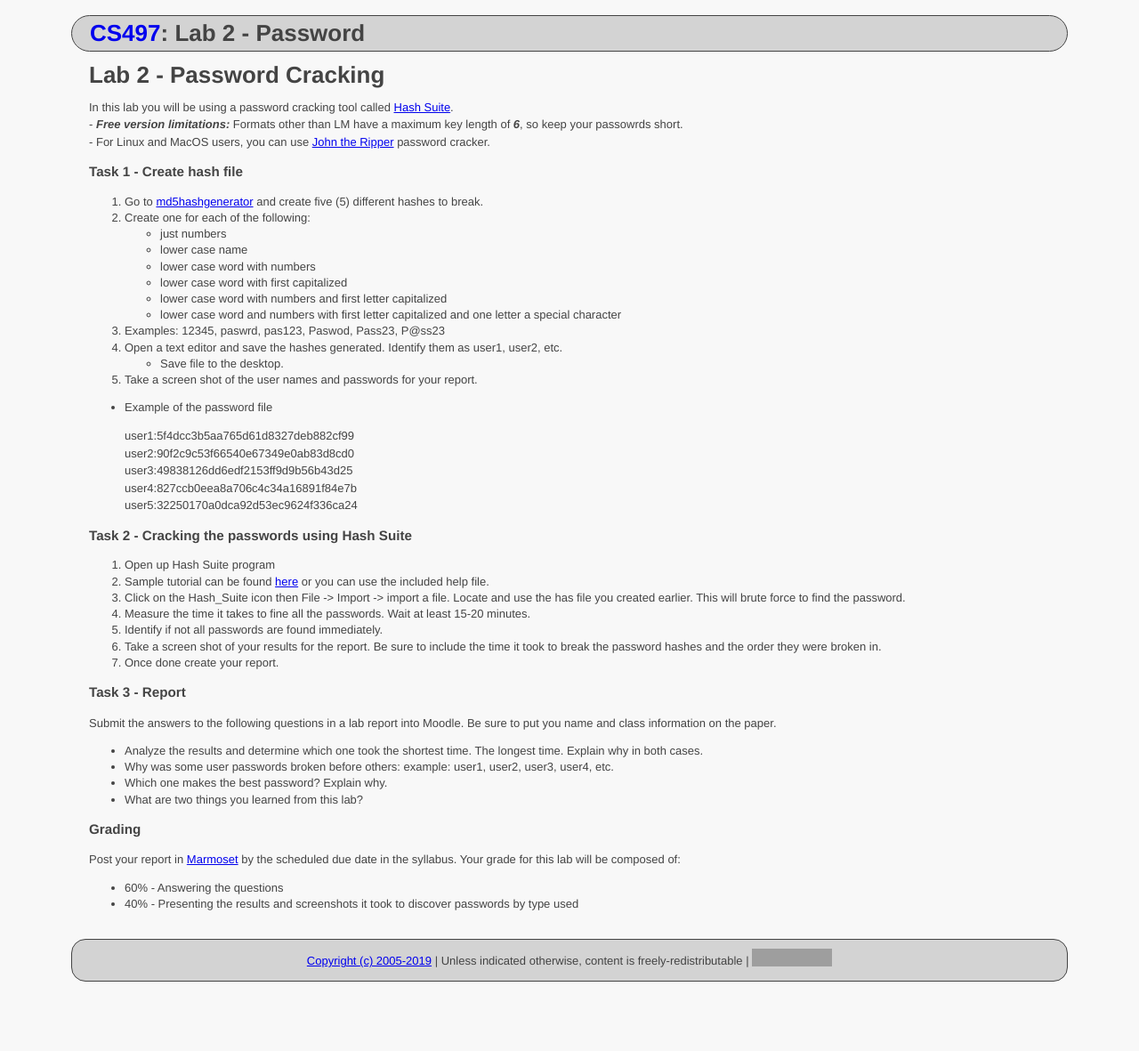
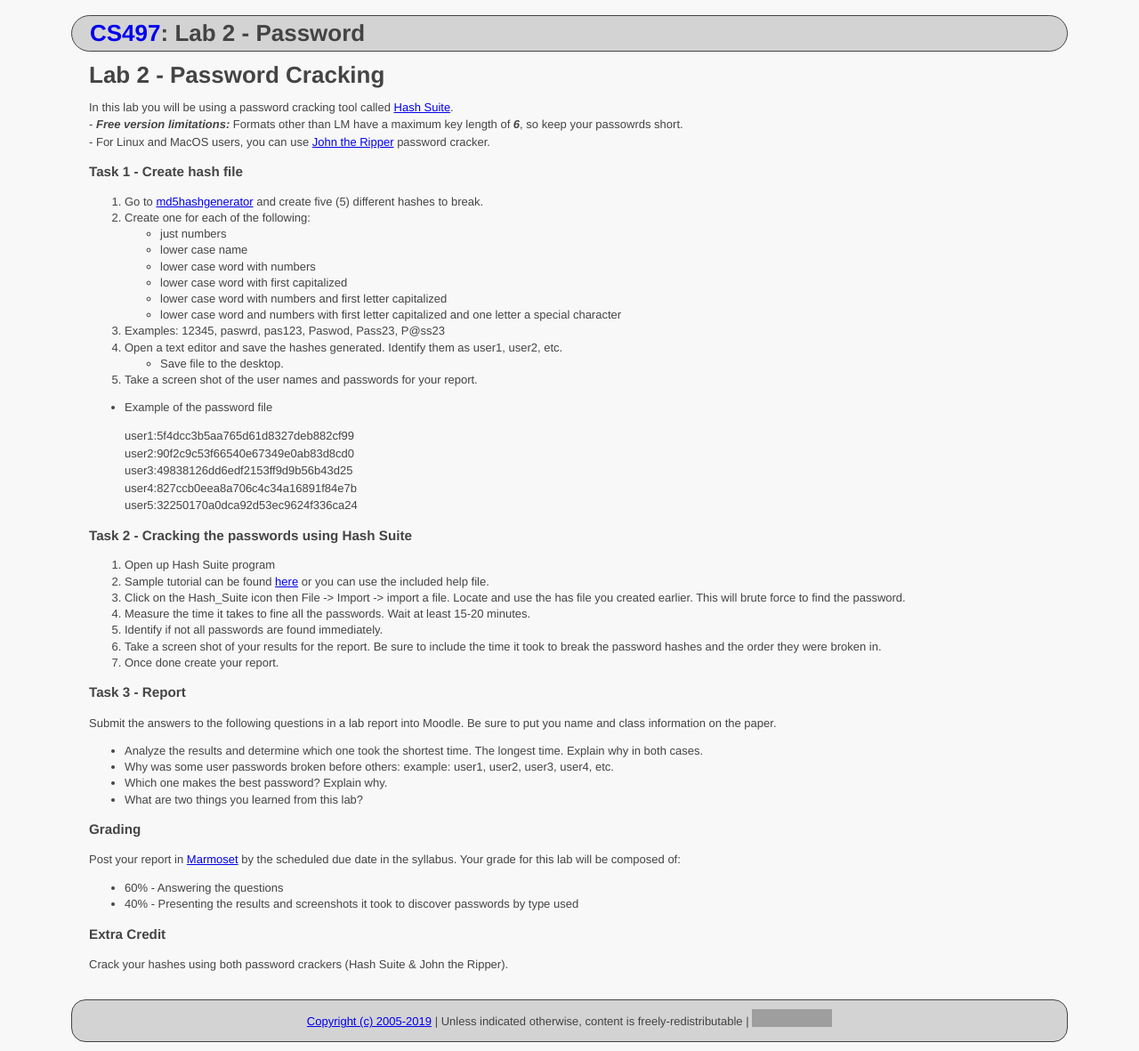
Before and after one commit to ycpcs/cs497-spring2019, a Jekyll site: the page built from labs/lab02.md, in a window 1280 px wide. Shown: the whole page at 89% size. Built offline with Jekyll 4.4.1, drawn with Linux system fonts in a browser that asks for light colours; before the commit the page ends 1113 px from its top, so only the background shows below that; grey boxes are pictures that could not be loaded.

Commit message:
Update lab02.md

```diff
--- a/labs/lab02.md
+++ b/labs/lab02.md
@@ -60,3 +60,6 @@ Explain why in both cases.
 Post your report in [Marmoset](https://cs.ycp.edu/marmoset) by the scheduled due date in the syllabus. Your grade for this lab will be composed of:
 - 60% - Answering the questions
 - 40% - Presenting the results and screenshots it took to discover passwords by type used
+
+### Extra Credit
+Crack your hashes using both password crackers (Hash Suite & John the Ripper).
```
